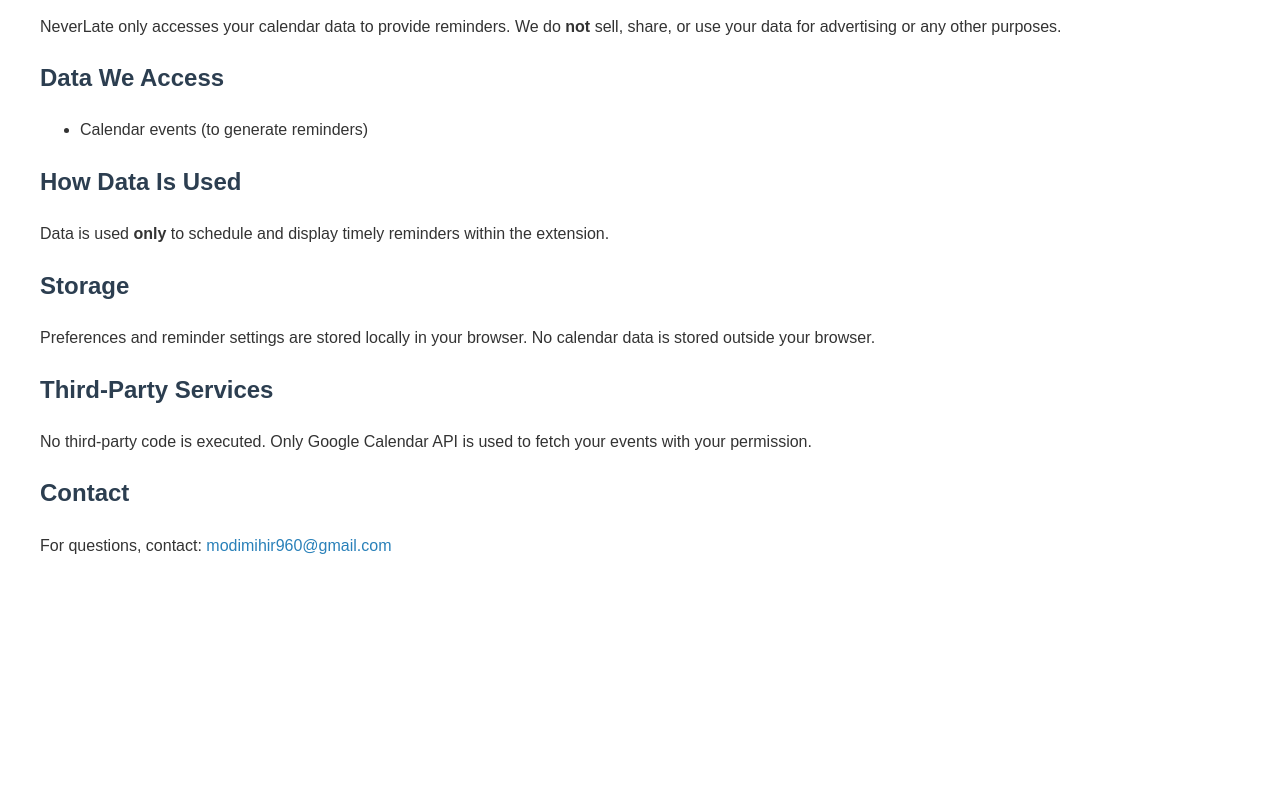
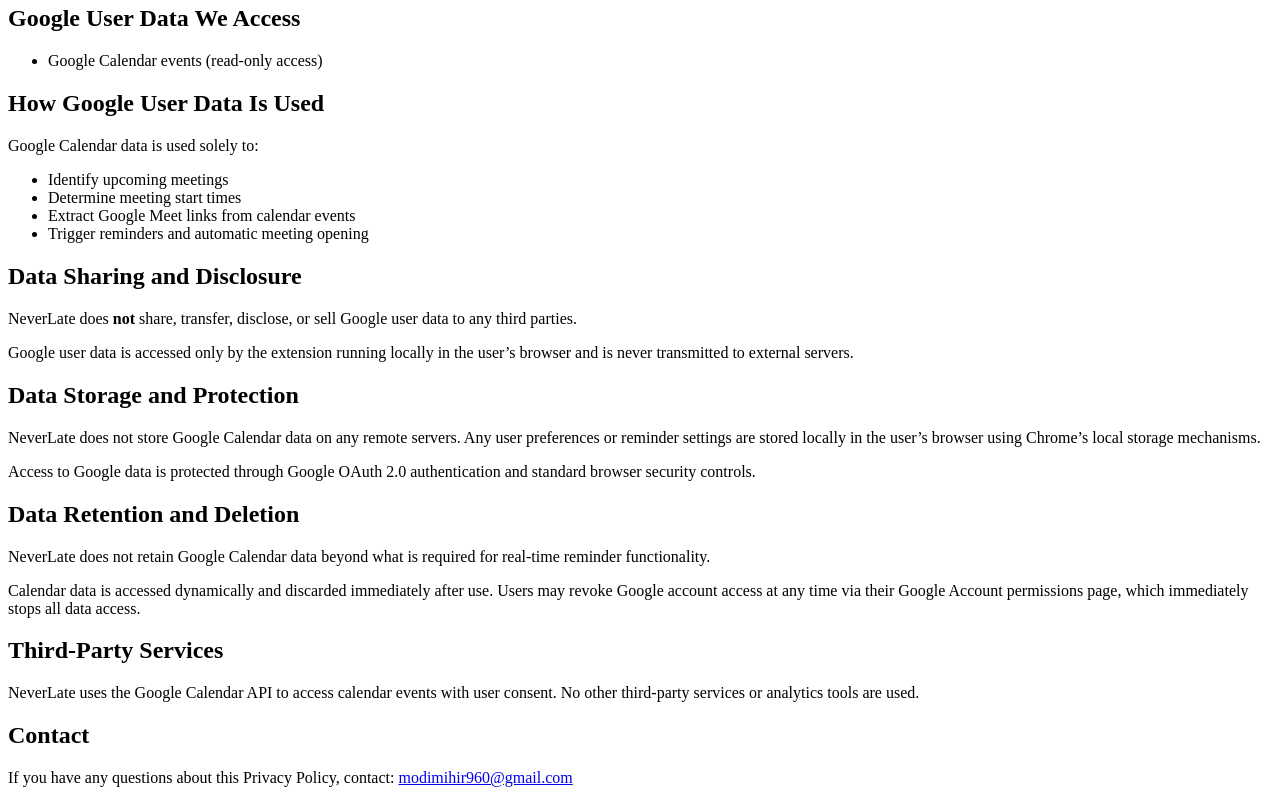
Before and after one commit to MihirModi14/neverlate-privacy, a plain HTML site: page privacy.html in a window 1280 px wide. Shown: the part 99-902 px from the top of the page. Before the commit the page ends 800 px from the top, so only its background shows below. Drawn offline with Linux system fonts and the light colour scheme.

Commit message:
Update privacy.html

```diff
--- a/privacy.html
+++ b/privacy.html
@@ -1,35 +1,68 @@
-<!DOCTYPE html>
-<html lang="en">
-<head>
-  <meta charset="UTF-8">
-  <meta name="viewport" content="width=device-width, initial-scale=1.0">
-  <title>Privacy Policy – NeverLate</title>
-  <style>
-    body { font-family: Arial, sans-serif; line-height: 1.6; margin: 40px; color: #333; }
-    h1, h2 { color: #2c3e50; }
-    a { color: #2980b9; text-decoration: none; }
-    a:hover { text-decoration: underline; }
-  </style>
-</head>
 <body>
   <h1>Privacy Policy – NeverLate</h1>
-  <p>NeverLate only accesses your calendar data to provide reminders. We do <strong>not</strong> sell, share, or use your data for advertising or any other purposes.</p>
 
-  <h2>Data We Access</h2>
+  <p>
+    NeverLate is a Chrome extension designed to help users avoid missing meetings
+    by providing reminders based on their Google Calendar events.
+  </p>
+
+  <h2>Google User Data We Access</h2>
   <ul>
-    <li>Calendar events (to generate reminders)</li>
+    <li>Google Calendar events (read-only access)</li>
   </ul>
 
-  <h2>How Data Is Used</h2>
-  <p>Data is used <strong>only</strong> to schedule and display timely reminders within the extension.</p>
+  <h2>How Google User Data Is Used</h2>
+  <p>
+    Google Calendar data is used solely to:
+  </p>
+  <ul>
+    <li>Identify upcoming meetings</li>
+    <li>Determine meeting start times</li>
+    <li>Extract Google Meet links from calendar events</li>
+    <li>Trigger reminders and automatic meeting opening</li>
+  </ul>
 
-  <h2>Storage</h2>
-  <p>Preferences and reminder settings are stored locally in your browser. No calendar data is stored outside your browser.</p>
+  <h2>Data Sharing and Disclosure</h2>
+  <p>
+    NeverLate does <strong>not</strong> share, transfer, disclose, or sell Google user data
+    to any third parties.
+  </p>
+  <p>
+    Google user data is accessed only by the extension running locally in the user’s browser
+    and is never transmitted to external servers.
+  </p>
+
+  <h2>Data Storage and Protection</h2>
+  <p>
+    NeverLate does not store Google Calendar data on any remote servers.
+    Any user preferences or reminder settings are stored locally in the user’s browser
+    using Chrome’s local storage mechanisms.
+  </p>
+  <p>
+    Access to Google data is protected through Google OAuth 2.0 authentication
+    and standard browser security controls.
+  </p>
+
+  <h2>Data Retention and Deletion</h2>
+  <p>
+    NeverLate does not retain Google Calendar data beyond what is required
+    for real-time reminder functionality.
+  </p>
+  <p>
+    Calendar data is accessed dynamically and discarded immediately after use.
+    Users may revoke Google account access at any time via their Google Account
+    permissions page, which immediately stops all data access.
+  </p>
 
   <h2>Third-Party Services</h2>
-  <p>No third-party code is executed. Only Google Calendar API is used to fetch your events with your permission.</p>
+  <p>
+    NeverLate uses the Google Calendar API to access calendar events with user consent.
+    No other third-party services or analytics tools are used.
+  </p>
 
   <h2>Contact</h2>
-  <p>For questions, contact: <a href="mailto:modimihir960@gmail.com">modimihir960@gmail.com</a></p>
+  <p>
+    If you have any questions about this Privacy Policy, contact:
+    <a href="mailto:modimihir960@gmail.com">modimihir960@gmail.com</a>
+  </p>
 </body>
-</html>
```
